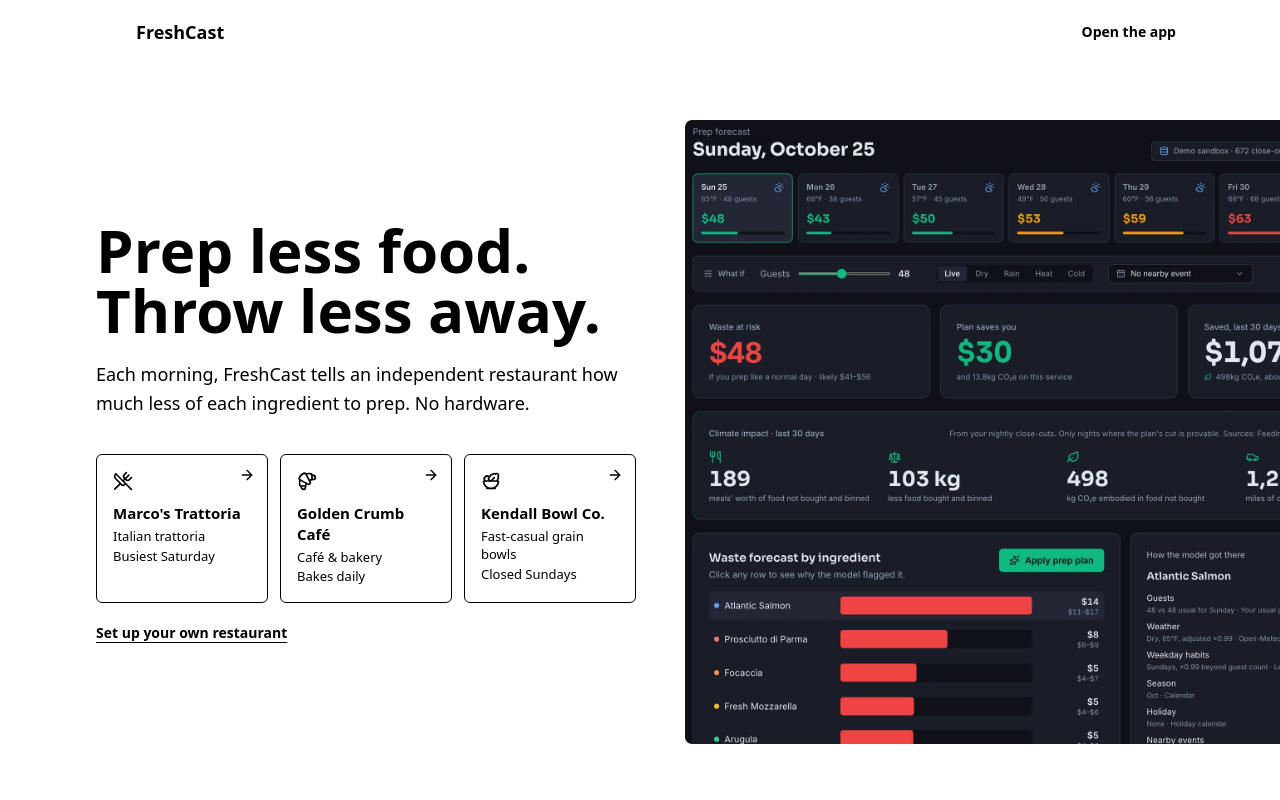
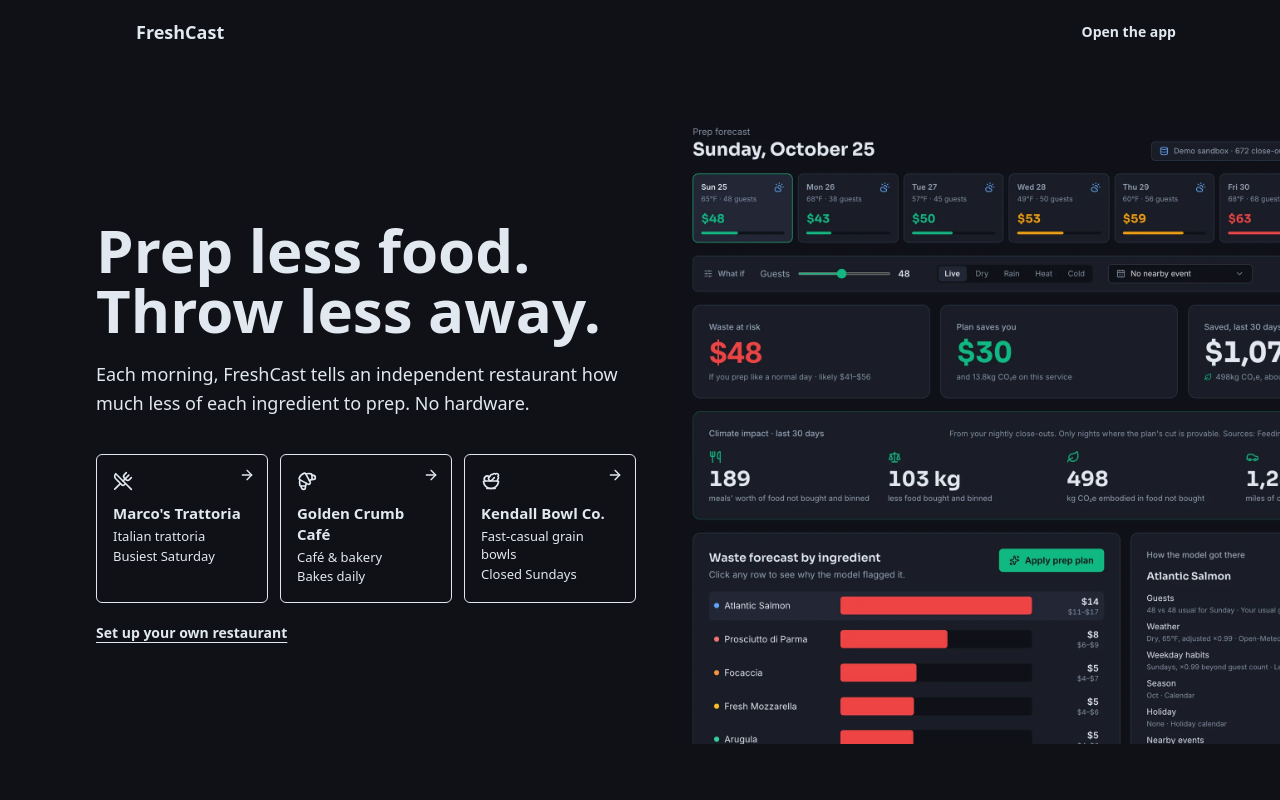
Before and after one commit to DanielIbraev/FreshCast, a Next.js app in the folder freshcast-app/: page / in a window 1280 px wide. Shown: the top 800 px of the page. Built offline with nearby package versions, Linux system fonts and the light colour scheme.

Commit message:
auto: save 18:00:41

```diff
--- a/freshcast-app/app/globals.css
+++ b/freshcast-app/app/globals.css
@@ -34,29 +34,29 @@ body {
 }
 
 * {
-  border-color: var(--color-border);
+  border-color: rgb(var(--color-border));
 }
 
 body {
-  background: var(--color-canvas);
-  color: var(--color-text-primary);
+  background: rgb(var(--color-canvas));
+  color: rgb(var(--color-text-primary));
   font-family: var(--font-inter);
   -webkit-font-smoothing: antialiased;
 }
 
 ::selection {
-  background: var(--color-good-dim);
-  color: var(--color-text-primary);
+  background: rgb(var(--color-good-dim));
+  color: rgb(var(--color-text-primary));
 }
 
 input,
 textarea {
-  caret-color: var(--color-good);
+  caret-color: rgb(var(--color-good));
 }
 
 /* Keyboard focus: a light ring, 10:1+ against every surface, shown instantly. */
 :focus-visible {
-  outline: 2px solid var(--color-text-primary);
+  outline: 2px solid rgb(var(--color-text-primary));
   outline-offset: 2px;
   transition: none;
 }
```
